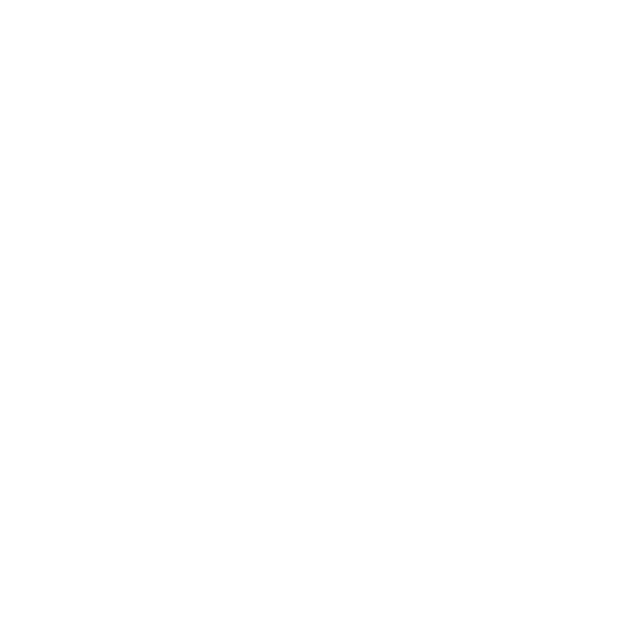
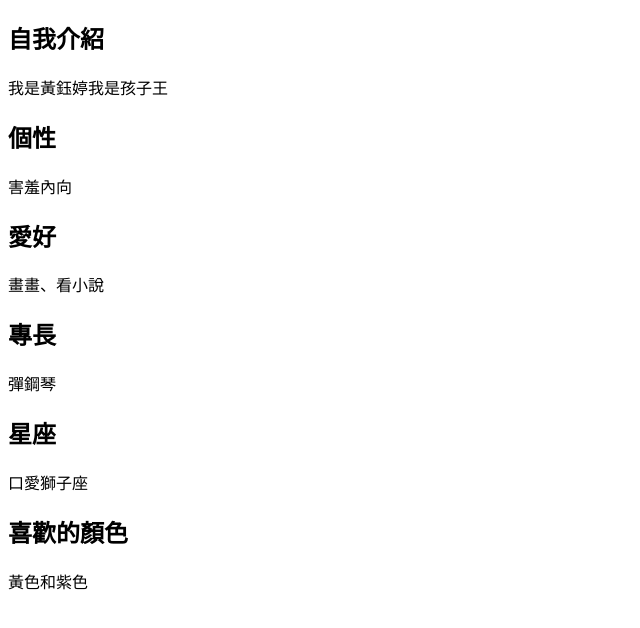
Before and after one commit to avery0812/web, a plain HTML site: page index.htm in a window 1280 px wide. Shown: the whole page, without its empty margins (0-640 px from the left). Drawn offline with Linux system fonts and the light colour scheme.

Commit message:
Update index.htm

```diff
--- a/index.htm
+++ b/index.htm
@@ -5,6 +5,17 @@
     <title>黃鈺婷的自我介紹網頁</title>
   </head>
   <body>
-
+   <h2>自我介紹</h2>
+    <p>我是黃鈺婷我是孩子王</p>
+   <h2>個性</h2>
+    <p>害羞內向</p>
+   <h2>愛好</h2>
+    <p>畫畫、看小說</p>
+   <h2>專長</h2>
+    <p>彈鋼琴</p>
+   <h2>星座</h2>
+    <p>口愛獅子座</p>
+   <h2>喜歡的顏色</h2>
+    <p>黃色和紫色</p>
   </body>
 </html>
```
